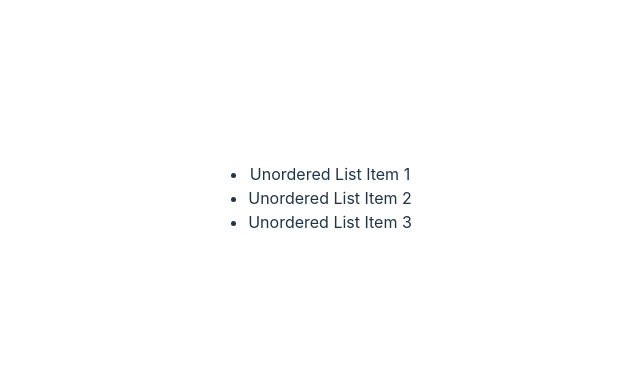
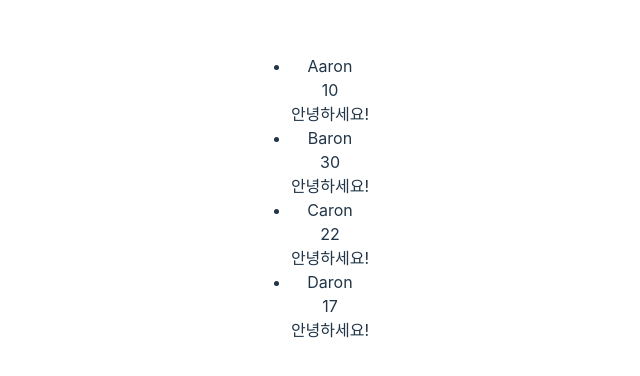
Before and after one commit to 5th-asac/react-tutoral, a React (Vite) app: page / in a window 1280 px wide. Shown: the part 202-578 px from the top of the page, without its empty margins (330-970 px from the left). Built offline with nearby package versions, Linux system fonts and the light colour scheme.

Commit message:
실습 6-3. State Lifting 및 Props Drilling 그리고 값 바꿀수있게 설정

```diff
--- a/src/App.jsx
+++ b/src/App.jsx
@@ -1,26 +1,87 @@
 import { Children, useState } from 'react'
 import './App.css'
 
-function ListItemComponent({ children }) {
-  return <li>{children}</li>
+function ListItemComponent({ item: person, children, setPeople }) {
+  const [activated, setActivated] = useState(false)
+  return (
+    <li
+      onClick={() => {
+        setActivated(!activated)
+      }}
+    >
+      <div>{children}</div>
+      <div>{person.age}</div>
+      {activated ? (
+        <input
+          type='text'
+          value={person.desc}
+          onChange={(e) => {
+            const typed = e.target.value
+            // 원하는거 : 1개 요소에 대한 수정
+            // 파라미터 : 4개 요소로 구성된 배열
+            setPeople((previousPeople) => {
+              // const changedPerson = // 1개의 변한 Person
+              // const changedPeople = // 3개의 변하지 않은 Person + 1개의 변한 Person
+              // return []
+              //
+              // 우리가 천천히 차분하게 생각하면됩니다.
+              // 우리가 가지고 있는것은 무엇일까? 아래 3가지이다.
+              // - 입력받은 값 : typed
+              // - 내가 누구인지? 어떤 아이템인지 : person
+              // - 이전 상태(People 상태) : previousPeople
+              // const nextPeople = previousPeople.map((previousPerson) => {
+              //   if (person.name === previousPerson.name) {
+              //     // return {
+              //     //   name: previousPerson.name,
+              //     //   age: previousPerson.age,
+              //     //   desc: typed,
+              //     // }
+              //     return { ...previousPerson, desc: typed }
+              //   } else {
+              //     return previousPerson
+              //   }
+              // })
+              const nextPeople = previousPeople.map((previousPerson) =>
+                person.name === previousPerson.name
+                  ? { ...previousPerson, desc: typed }
+                  : previousPerson,
+              )
+              return nextPeople
+            })
+          }}
+        />
+      ) : (
+        <div>{person.desc}</div>
+      )}
+    </li>
+  )
 }
 
-function UnorderedListComponent({ items }) {
+function UnorderedListComponent({ items, setPeople }) {
   return (
     <ul>
       {items.map((each) => {
-        return <ListItemComponent>{each}</ListItemComponent>
+        return (
+          <ListItemComponent item={each} setPeople={setPeople}>
+            {each.name}
+          </ListItemComponent>
+        )
       })}
     </ul>
   )
 }
 
 function App() {
-  const stringArray = ['Unordered List Item 1', 'Unordered List Item 2', 'Unordered List Item 3']
+  const [people, setPeople] = useState([
+    { name: 'Aaron', age: 10, desc: '안녕하세요!' },
+    { name: 'Baron', age: 30, desc: '안녕하세요!' },
+    { name: 'Caron', age: 22, desc: '안녕하세요!' },
+    { name: 'Daron', age: 17, desc: '안녕하세요!' },
+  ])
   return (
     <>
       <div>
-        <UnorderedListComponent items={stringArray} />
+        <UnorderedListComponent items={people} setPeople={setPeople} />
       </div>
     </>
   )
```
Also changed, not shown: 1 other file (tests, documents, lock files or other folders).
